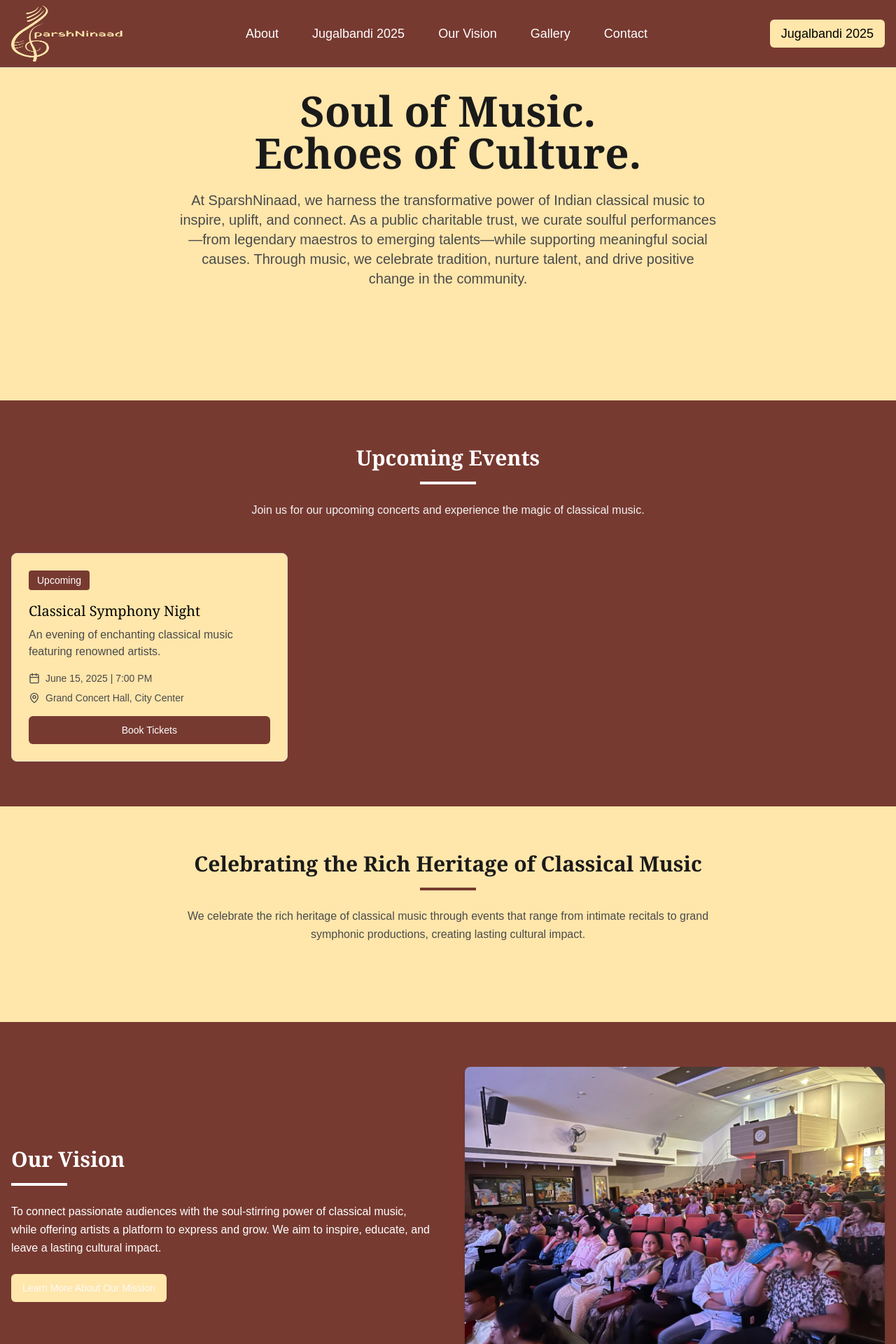
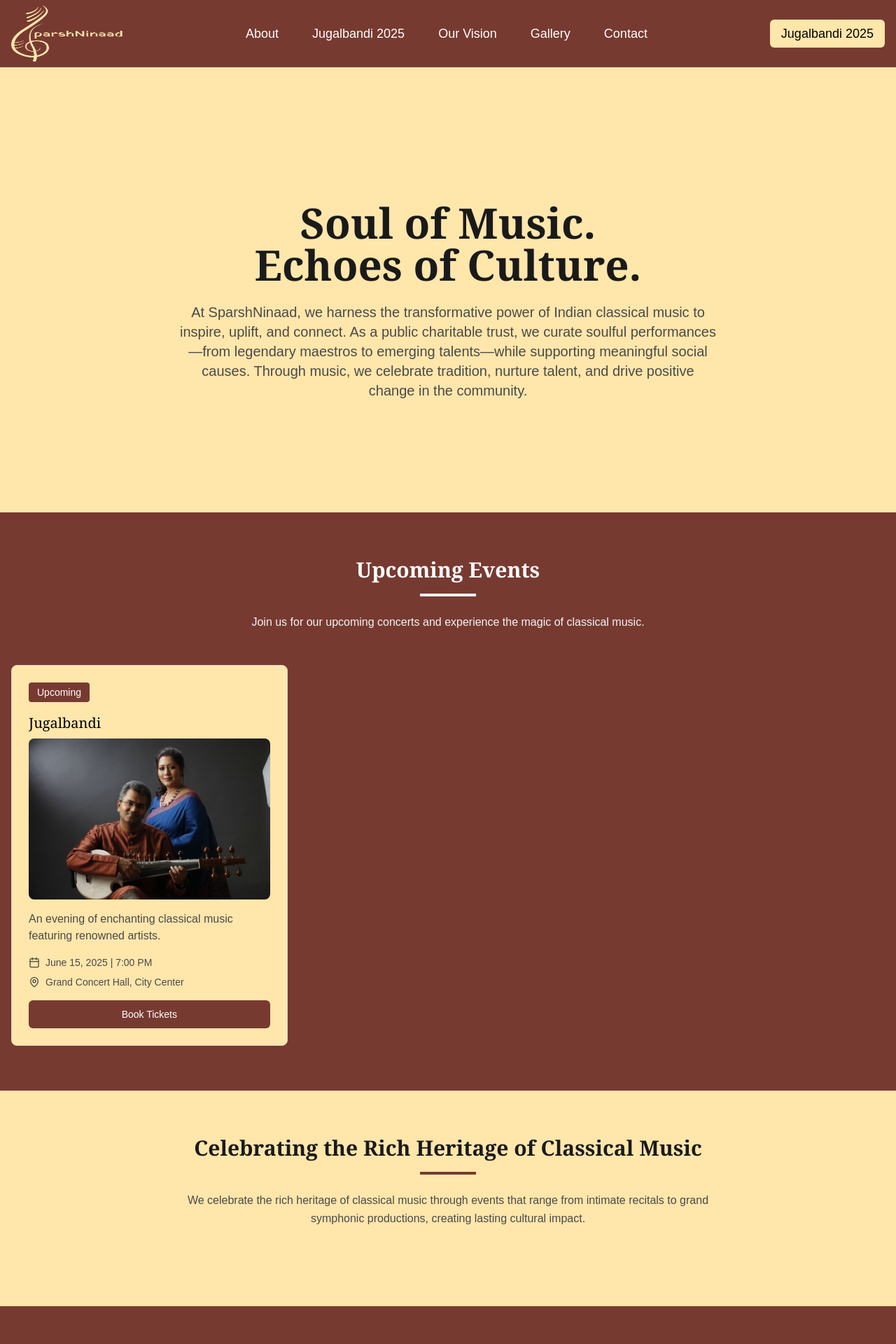
Before and after one commit to otherVaishnav/Sparchninad, a Next.js app: page / in a window 1280 px wide. Shown: the top 1920 px of the page at 70% size. Built offline with nearby package versions, Linux system fonts and the light colour scheme.

Commit message:
version 0.1.3

```diff
--- a/app/page.tsx
+++ b/app/page.tsx
@@ -55,7 +55,7 @@ export default function Home() {
           /> */}
         </div>
         {/* add z-10 if need to add a background image */}
-        <div className="container mx-auto px-4 relative">
+        <div className="container mx-auto px-4 relative pt-40">
           <div className="max-w-3xl mx-auto text-center">
             <h1 className="font-serif text-4xl md:text-6xl font-bold text-[#1a1a1a] mb-6">Soul of Music. <br /> Echoes of Culture. </h1>
             <p className="text-lg md:text-xl text-[#4a4a4a] mb-8 leading-relaxed">
@@ -88,7 +88,14 @@ export default function Home() {
               <div className="mb-4">
                 <span className="inline-block bg-[var(--brandOne)] text-white text-sm px-3 py-1 rounded">Upcoming</span>
               </div>
-              <h3 className="font-serif text-xl font-medium mb-2 text-black">Classical Symphony Night</h3>
+              <h3 className="font-serif text-xl font-medium mb-2 text-black">Jugalbandi</h3>
+              <Image
+                src="/u1.jpg"
+                alt="Education initiative"
+                width={400}
+                height={300}
+                className="rounded-lg mb-4"
+              />
               <p className="text-[#4a4a4a] mb-4">
                 An evening of enchanting classical music featuring renowned artists.
               </p>
@@ -186,7 +193,7 @@ export default function Home() {
                 To connect passionate audiences with the soul-stirring power of classical music, while offering artists
                 a platform to express and grow. We aim to inspire, educate, and leave a lasting cultural impact.
               </p>
-              <Button className="bg-[var(--brandTwo)] hover:bg-[#6b0000] hover:text-white">Learn More About Our Mission</Button>
+              <Button className="bg-[var(--brandTwo)] hover:bg-[#6b0000] hover:text-white text-black">Learn More About Our Mission</Button>
             </div>
             <div>
               <Image
```
Also changed, not shown: public/u1.jpg (added).
